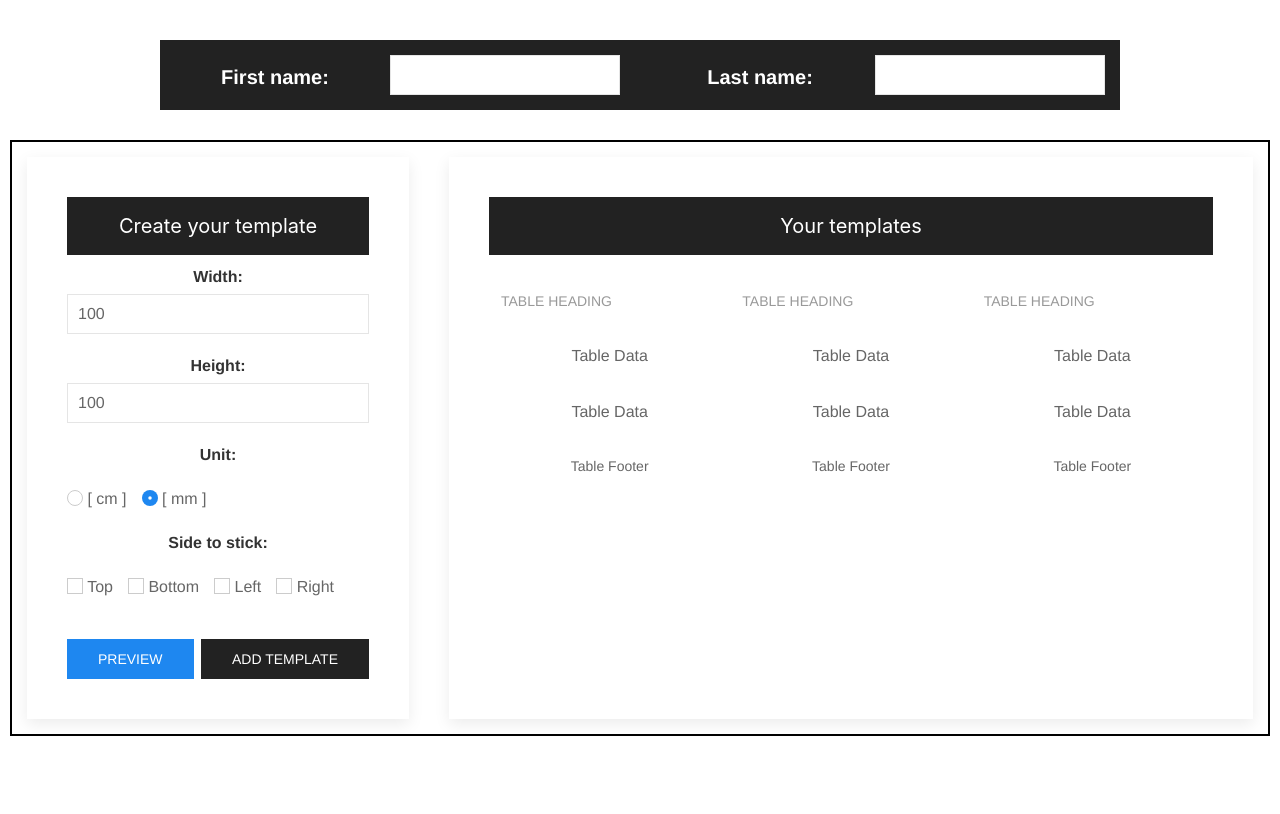
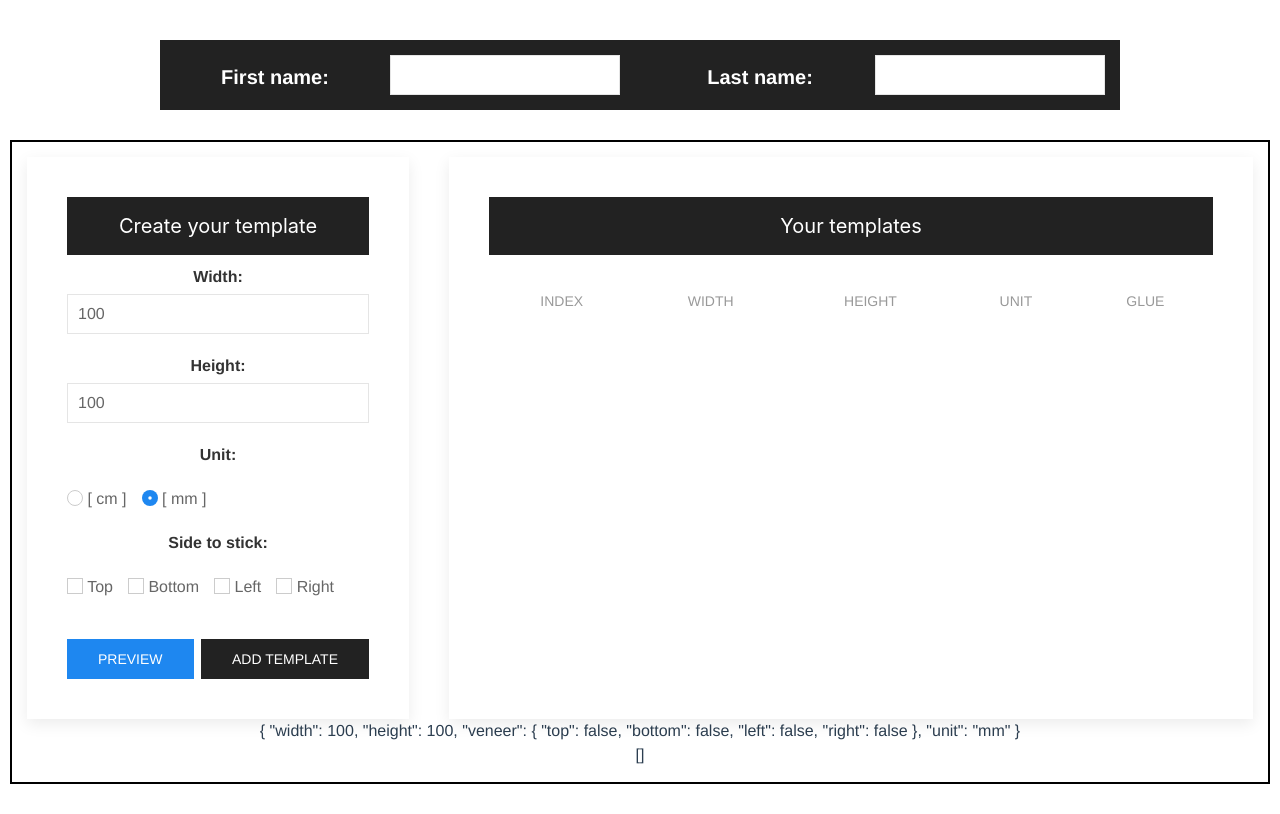
Before and after one commit to sebastianp63/joinery-project, a Vue app: page / in a window 1280 px wide. Built offline with nearby package versions, Linux system fonts and the light colour scheme.

Commit message:
Added passing and displaying data in table component

```diff
--- a/src/components/MyTemplate.vue
+++ b/src/components/MyTemplate.vue
@@ -4,12 +4,14 @@
   >
     <div class="uk-child-width-expand@s uk-text-center" uk-grid>
       <div class="uk-width-1-3@m">
-        <template-form />
+        <template-form @onUpdated="onTemplateUpdate" @addTemplate="addNewTemplate()" />
       </div>
       <div class="uk-width-expand@m">
-        <template-container />
+        <template-container :templates="templates" />
       </div>
     </div>
+    {{templateData}}
+    <div>{{templates}}</div>
   </div>
 </template>
 
@@ -24,7 +26,7 @@ export default {
   name: "MyTemplate",
   data: function() {
     return {
-      isHidden: false,
+      index: 1,
       templateData: {
         width: 100,
         height: 100,
@@ -35,7 +37,8 @@ export default {
           right: false
         },
         unit: "mm"
-      }
+      },
+      templates: []
     };
   },
   components: {
@@ -51,19 +54,18 @@ export default {
       this.templateData.veneer.bottom = data.glue.includes("b");
       this.templateData.veneer.left = data.glue.includes("l");
       this.templateData.veneer.right = data.glue.includes("r");
-
+      console.log(this.templateData);
       // Webpack proxy API
 
       // axios.post('url', order).then((data) => {
       //   alert('Saved')
       // })
     },
-    showData: function(value) {
-      this.width = value;
-      console.log(this.width);
-    },
-    hideTemplate(data) {
-      data ? (this.isHidden = true) : (this.isHidden = false);
+
+    addNewTemplate() {
+      this.templates.push({ id: this.index, template: this.templateData });
+      // this.$set(this.templates, this.index, this.templateData);
+      this.index += 1;
     }
   }
 };
--- a/src/components/TemplateContainer.vue
+++ b/src/components/TemplateContainer.vue
@@ -3,40 +3,64 @@
     <div class="uk-tile uk-tile-secondary uk-padding-small uk-margin-small-bottom">
       <p class="uk-h4">Your templates</p>
     </div>
-    <table class="uk-table">
+    <!-- <table class="uk-table uk-table-striped"> -->
+    <table class="uk-table uk-table-hover uk-table-divider">
       <thead>
         <tr>
-          <th>Table Heading</th>
-          <th>Table Heading</th>
-          <th>Table Heading</th>
+          <th class="uk-text-center">Index</th>
+          <th class="uk-text-center">Width</th>
+          <th class="uk-text-center">Height</th>
+          <th class="uk-text-center">Unit</th>
+          <th class="uk-text-center">Glue</th>
         </tr>
       </thead>
-      <tfoot>
+      <!-- <tfoot>
         <tr>
           <td>Table Footer</td>
           <td>Table Footer</td>
           <td>Table Footer</td>
         </tr>
-      </tfoot>
-      <tbody>
+      </tfoot>-->
+      <tbody v-for="item in templates" :key="item.id">
         <tr>
-          <td>Table Data</td>
-          <td>Table Data</td>
-          <td>Table Data</td>
-        </tr>
-        <tr>
-          <td>Table Data</td>
-          <td>Table Data</td>
-          <td>Table Data</td>
+          <td>{{item.id}}</td>
+          <td>{{item.template.width}}</td>
+          <td>{{item.template.height}}</td>
+          <td>[ {{item.template.unit}} ]</td>
+          <td>{{formatGlue(item.template.veneer)}}</td>
         </tr>
       </tbody>
+      <!-- {{templates}} -->
     </table>
   </div>
 </template>
 
 <script>
 export default {
-  name: "templateContainer"
+  name: "templateContainer",
+  props: ["templates"],
+
+  methods: {
+    formatGlue(data) {
+      let str = "";
+      Object.keys(data).forEach(function(key) {
+        console.log(key, data[key]);
+        if (data[key] === true) {
+          str =
+            str +
+            key
+              .toString()
+              .charAt(0)
+              .toUpperCase();
+        }
+      });
+      if (str.charAt(str.length - 1) === "-") {
+      }
+
+      console.log(str);
+      return str;
+    }
+  }
 };
 </script>
 
--- a/src/components/TemplateForm.vue
+++ b/src/components/TemplateForm.vue
@@ -1,5 +1,5 @@
 <template>
-  <div class="uk-card uk-card-default uk-card-body ">
+  <div class="uk-card uk-card-default uk-card-body">
     <!-- <h3 class="uk-card-title">Temaplate details</h3> -->
     <div class="uk-tile uk-tile-secondary uk-padding-small uk-margin-small-bottom">
       <p class="uk-h4">Create your template</p>
@@ -7,7 +7,7 @@
     <!-- <form class=" uk-text-left uk-form-horizontal uk-margin-large ">  -->
     <form class="uk-form-stacked">
       <div class="uk-margin">
-          <label class="uk-form-label label-text" for="form-width">Width: </label>
+        <label class="uk-form-label label-text" for="form-width">Width:</label>
         <div class="uk-form-controls">
           <input class="uk-input" id="form-width" type="number" v-model="state.width" />
         </div>
@@ -46,7 +46,7 @@
 
       <div class="uk-margin uk-margin-medium-bottom">
         <label class="uk-form-label label-text" for="form-width">Side to stick:</label>
-          <div class="uk-margin uk-grid-small uk-child-width-auto uk-grid ">
+        <div class="uk-margin uk-grid-small uk-child-width-auto uk-grid">
           <label>
             <input
               class="uk-checkbox"
@@ -81,11 +81,11 @@
           </label>
         </div>
       </div>
-        <div class="button-wraper" >
+    </form>
+    <div class="button-wraper">
       <button class="uk-button uk-button-primary">Preview</button>
-    <button class="uk-button uk-button-secondary">Add template</button>
+      <button @click="addTemplate" class="uk-button uk-button-secondary">Add template</button>
     </div>
-    </form>
   </div>
 </template>
 
@@ -112,11 +112,11 @@ export default {
   watch: {
     state: {
       handler(old, val) {
-          if (val.height < 0 ) {
+        if (val.height < 0) {
           val.height = 0;
         }
 
-          if (val.width < 0 ) {
+        if (val.width < 0) {
           val.width = 0;
         }
 
@@ -156,8 +156,10 @@ export default {
       } else {
         v.add(glue);
       }
-
       this.state.glue = Array.from(v.values()).join("");
+    },
+    addTemplate: function(event) {
+      this.$emit("addTemplate");
     }
   }
 };
@@ -173,5 +175,4 @@ export default {
   display: flex;
   justify-content: space-between;
 }
-
 </style>
--- a/src/views/Home.vue
+++ b/src/views/Home.vue
@@ -1,22 +1,24 @@
 <template>
   <div class="home">
-    <user-header/>
-    <my-template/>
+    <user-header />
+    <my-template />
   </div>
 </template>
 
 <script>
 // @ is an alias to /src
 
-import MyTemplate from "../components/MyTemplate"
-import UserHeader from "../components/UserHeader"
+import MyTemplate from "../components/MyTemplate";
+import UserHeader from "../components/UserHeader";
 
 export default {
-  name: 'home',
+  name: "home",
+  data: function() {
+    return {};
+  },
   components: {
     myTemplate: MyTemplate,
-    userHeader: UserHeader,
-
-  },
+    userHeader: UserHeader
+  }
 };
 </script>
```
Lines whose indentation alone changed are shown as unchanged.
